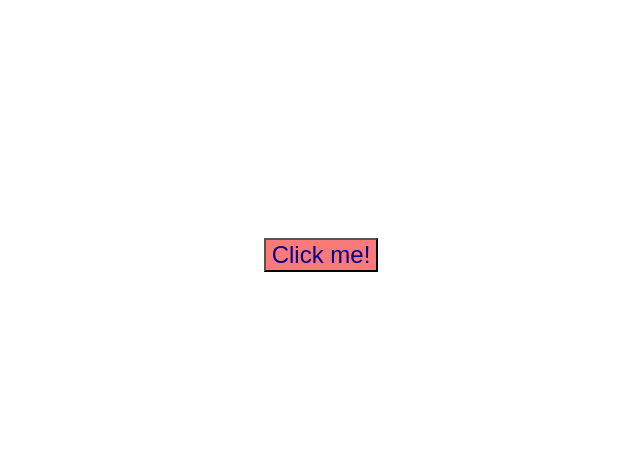
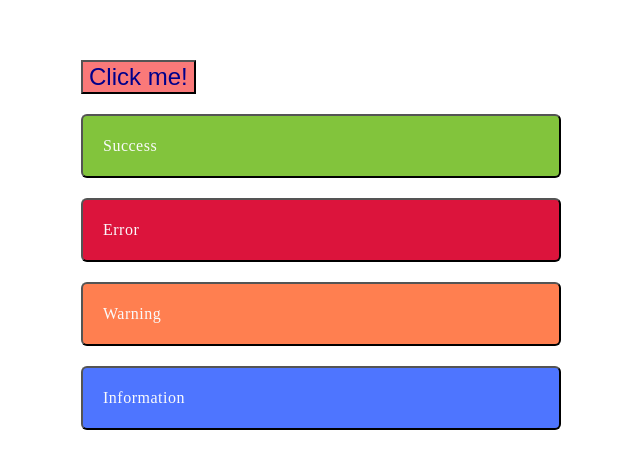
Before and after one commit to AndySlowrunner/vite-sass-lessons, a website built with Vite: page index.html in a window 1280 px wide. Shown: the part 153-622 px from the top of the page, without its empty margins (327-967 px from the left). Built offline with nearby package versions, Linux system fonts and the light colour scheme.

Commit message:
Second lesson

```diff
--- a/index.html
+++ b/index.html
@@ -10,6 +10,11 @@
     <div class="wrapper">
       <main class="main">
         <button class="small-btn" type="button">Click me!</button>
+
+        <button class="notif-success" type="button">Success</button>
+        <button class="notif-error" type="button">Error</button>
+        <button class="notif-warning" type="button">Warning</button>
+        <button class="notif-info" type="button">Information</button>
       </main>
       <footer class="footer">
       </footer>
--- a/src/scss/--examples--/lesson-5/_button.scss
+++ b/src/scss/--examples--/lesson-5/_button.scss
@@ -7,4 +7,6 @@
     font-size: vars.$font-size;
     color: vars.$color;
     background-color: vars.$bgr-color;
+    cursor: pointer;
+    margin-bottom: 20px ;
 }
--- /dev/null
+++ b/src/scss/--examples--/lesson-6/notif.scss
@@ -0,0 +1,40 @@
+%notification {
+    display: flex;
+    align-items: center;
+    gap: 20px;
+    cursor: pointer;
+
+    width: 480px;
+    padding: 20px;
+    margin-bottom: 20px;
+
+    font-family: Montserrat;
+    color: #fafafb;
+    font-size: 16px;
+    line-height: 20px;
+    /* 125% */
+    letter-spacing: 0.5px;
+
+    background-color: #92929d;
+    border-radius: 6px;
+}
+
+.notif-success {
+    @extend %notification;
+    background-color: #82c43c;
+}
+
+.notif-error {
+    @extend %notification;
+    background-color: crimson;
+}
+
+.notif-warning {
+    @extend %notification;
+    background-color: coral;
+}
+
+.notif-info {
+    @extend %notification;
+    background-color: #4e75ff;
+}
--- a/src/scss/main.scss
+++ b/src/scss/main.scss
@@ -4,6 +4,7 @@
 // @use "components";
 
 @use "--examples--/lesson-5/button";
+@use "--examples--/lesson-6/notif.scss";
 
 /*=== END ===*/
 
```
